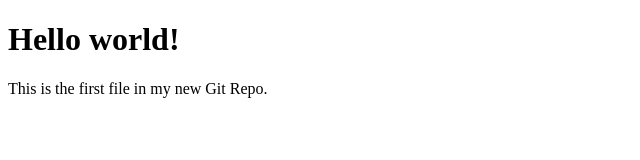
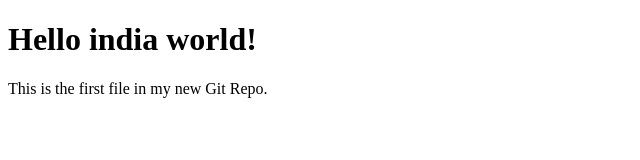
Before and after one commit to Jeevan4200/git, a plain HTML site: page index.html in a window 1280 px wide. Shown: the whole page, without its empty margins (0-640 px from the left). Drawn offline with Linux system fonts and the light colour scheme.

```diff
--- a/index.html
+++ b/index.html
@@ -5,7 +5,7 @@
 </head>
 <body>
 
-<h1>Hello world!</h1>
+<h1>Hello  india world!</h1>
 <p>This is the first file in my new Git Repo.</p>
 
 </body>
```
